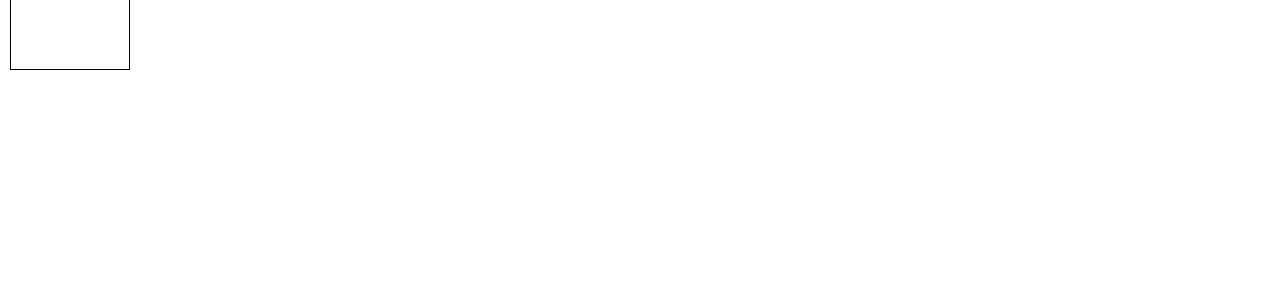
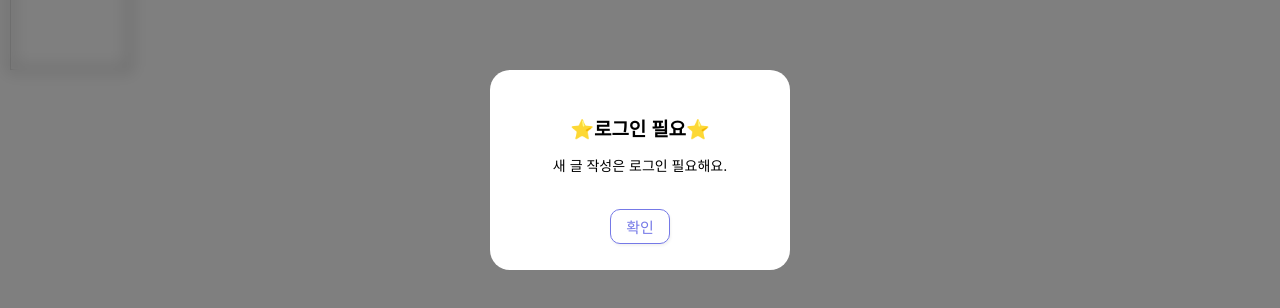
Before and after one commit to chillakilla/matdori, a React (Create React App) app: page / in a window 1280 px wide. Both pictures are taken after a click on the button "새 글 작성시 여기를 클릭하세요!". Shown: the part 330-638 px from the top of the page. Built offline with nearby package versions, Linux system fonts and the light colour scheme; no server answers; the database is empty.

Commit message:
sunday second commit2

```diff
--- a/src/components/UI/Inputform.jsx
+++ b/src/components/UI/Inputform.jsx
@@ -4,7 +4,7 @@ import { getDownloadURL, ref, uploadBytes } from 'firebase/storage';
 import React, { useState } from 'react';
 import { useDispatch, useSelector } from 'react-redux';
 import styled from 'styled-components';
-import { open_modal } from 'redux/modules/modal';
+import { openInputmodal } from 'redux/modules/modal';
 
 function Inputform() {
   const [title, setTitle] = useState('');
@@ -71,7 +71,7 @@ function Inputform() {
               await addDoc(collectionRef, newData);
 
               //4. 모달닫기
-              dispatch(open_modal(false));
+              dispatch(openInputmodal());
             } else {
               return;
             }
@@ -90,7 +90,7 @@ function Inputform() {
           </div>
 
           <StDiv>
-            <p>편의점</p>
+            <p>🏬 편의점</p>
             <select value={CVS} onChange={(event) => setCVS(event.target.value)}>
               <option>CU</option>
               <option>GS</option>
@@ -174,6 +174,10 @@ const StDiv = styled.div`
   justify-content: flex-start;
   align-items: center;
   gap: 20px;
+
+  & p {
+    padding: 2px 0px;
+  }
 `;
 
 const StContent = styled.div`
--- a/src/components/UI/InputformLayout.jsx
+++ b/src/components/UI/InputformLayout.jsx
@@ -2,31 +2,42 @@ import React from 'react';
 import Modal from 'components/UI/Modal';
 import styled from 'styled-components';
 import { useDispatch, useSelector } from 'react-redux';
-import { open_modal } from 'redux/modules/modal';
+import { openInputmodal, closeInputModal } from 'redux/modules/modal';
 import PublicModal from './PublicModal';
+import publicModal, { closePublicModal, showPublicModal } from 'redux/modules/publicModal';
 
 function InputformLayout() {
-  //redux
-  const feeds = useSelector((state) => state.addNewFeed);
   const modal = useSelector((state) => state.modal);
+  const publicModal = useSelector((state) => state.publicModal);
   const currentEmail = useSelector((state) => state.currentEmail);
   const dispatch = useDispatch();
 
-  const showModal = () => {
-    //로그인 여부 체크 (자료형 false 반환 : "",null,undefined,0 NaN)
-    if (!currentEmail) {
-      alert('로그인하셔야 새글 작성이 가능합니다.');
-      return;
-    }
-    dispatch(open_modal(true));
+  const openModal = () => {
+    dispatch(openInputmodal());
   };
+
+  const openModal_NOLogin = () => {
+    dispatch(
+      showPublicModal({
+        isUse: true,
+        title: '⭐로그인 필요⭐',
+        message: '새 글 작성은 로그인 필요해요.',
+        btnMsg: '확인',
+        btnFn: () => dispatch(closePublicModal())
+      })
+    );
+  };
+
+  const isUserLogIn = Boolean(currentEmail);
+  const handleClick = isUserLogIn ? openModal : openModal_NOLogin;
 
   return (
     <StSection>
-      <Button onClick={showModal}>
+      <Button onClick={handleClick}>
         <div> 새 글 작성시 여기를 클릭하세요!</div>
       </Button>
-      {modal && <Modal />}
+      {!isUserLogIn && publicModal.isUse && <PublicModal />}
+      {isUserLogIn && modal.isUseInput && <Modal />}
     </StSection>
   );
 }
--- a/src/components/UI/Modal.jsx
+++ b/src/components/UI/Modal.jsx
@@ -1,13 +1,13 @@
 import React, { Children } from 'react';
 import styled from 'styled-components';
 import Inputform from './Inputform';
-import { open_modal } from 'redux/modules/modal';
+import { openInputmodal, closeInputModal } from 'redux/modules/modal';
 import { useDispatch, useSelector } from 'react-redux';
-import publicModal from 'redux/modules/publicModal';
-import { showModal } from 'redux/modules/publicModal';
+import { showPublicModal } from 'redux/modules/publicModal';
 import PublicModal from './PublicModal';
 import { closePublicModal } from 'redux/modules/publicModal';
 import { useNavigate } from 'react-router-dom';
+
 function Modal() {
   const publicmodal = useSelector((state) => state.publicModal);
   const dispatch = useDispatch();
@@ -16,7 +16,7 @@ function Modal() {
   const openPublicModal = () => {
     const goOut = () => {
       dispatch(closePublicModal());
-      dispatch(open_modal(false)); //기존 모달
+      dispatch(closeInputModal()); //기존 모달
       navigator('/');
     };
 
@@ -25,28 +25,23 @@ function Modal() {
     };
 
     dispatch(
-      showModal({
+      showPublicModal({
         isUse: true,
         title: '😯 정말 나가시겠어요?',
         message: '저장하지 않은 내용은 사라져요.',
-        btnMsg: '계속 작성하기',
+        btnMsg: '계속 작성',
         btnFn: stayModal,
         btnMsg2: '나가기',
         btnFn2: goOut
       })
     );
-
-    //alert('정말 나가시겠어요?!');
-    //dispatch(closeModal(false));
-    //dispatch(open_modal(false)); //기존 모달
   };
 
   const closeModal_outside = (event) => {
     //event.target = 내가 지금 클릭한 곳
     //event.currentTarget = onClick이 할당된 element(Background)
     if (event.target === event.currentTarget) {
-      alert('정말 나가시겠어요?!');
-      dispatch(open_modal(false));
+      openPublicModal();
     }
   };
 
--- a/src/components/UI/PublicModal.jsx
+++ b/src/components/UI/PublicModal.jsx
@@ -2,7 +2,7 @@ import React from 'react';
 import styled from 'styled-components';
 import { useDispatch, useSelector } from 'react-redux';
 import { closePublicModal } from 'redux/modules/publicModal';
-import { open_modal } from 'redux/modules/modal';
+import { closeInputModal } from 'redux/modules/modal';
 
 function PublicModal() {
   const { title, message, btnMsg, btnFn, btnMsg2, btnFn2 } = useSelector((state) => state.publicModal);
@@ -10,7 +10,7 @@ function PublicModal() {
 
   const closeModal = () => {
     dispatch(closePublicModal());
-    dispatch(open_modal(false)); //기존 모달
+    dispatch(closeInputModal()); //기존 모달
   };
 
   return (
@@ -21,8 +21,8 @@ function PublicModal() {
           <p>{message}</p>
         </TitieAndContent>
         <ButtonDiv>
-          {btnMsg && <button onClick={btnFn}>{btnMsg} </button>}
-          {btnMsg2 && <button onClick={btnFn2}>{btnMsg2} </button>}
+          {btnMsg && <FirstBtn onClick={btnFn}>{btnMsg} </FirstBtn>}
+          {btnMsg2 && <SecondtBtn onClick={btnFn2}>{btnMsg2} </SecondtBtn>}
         </ButtonDiv>
       </Container>
     </BackGround>
@@ -45,7 +45,7 @@ const Container = styled.div`
   height: 200px;
 
   /*최상단 위치 */
-  z-index: 150;
+  z-index: 999;
 
   /*중앙배치 */
   /*translate:본인 사이즈 기준 */
@@ -62,26 +62,51 @@ const TitieAndContent = styled.div`
   justify-content: center;
   flex-direction: column;
   align-items: center;
-  padding: 50px;
+  padding-top: 50px;
+  padding-bottom: 20px;
   //padding-bottom: 10px;
   gap: 10px;
+  & h2 {
+    font-weight: 600;
+    font-size: 19px;
+    padding-bottom: 10px;
+  }
+  & p {
+    font-size: 14px;
+    white-space: pre-wrap;
+    min-height: 30px;
+  }
 `;
 
 const ButtonDiv = styled.div`
   display: flex;
-  justify-content: space-evenly;
+  justify-content: center;
   align-items: center;
+  gap: 10px;
 `;
 
-const Button = styled.button`
-  position: absolute;
-  right: 10px;
-  top: 10px;
+const FirstBtn = styled.button`
+  border: 1px solid #7579e7;
+  background-color: #fff;
+  color: #7579e7;
+  border-radius: 10px;
+  padding: 6px 15px 6px 15px;
+  font-weight: 500;
+  font-size: 15px;
+  box-shadow: 1px 2px 3px 0px #f2f2f2;
+  outline: none;
+`;
 
-  border: none;
-
-  font-weight: 700;
-  border-radius: 12px;
+const SecondtBtn = styled.button`
+  border: 1px solid #7579e7;
+  background-color: #7579e7;
+  color: white;
+  border-radius: 10px;
+  padding: 6px 15px 6px 15px;
+  font-weight: 500;
+  font-size: 15px;
+  box-shadow: 1px 2px 3px 0px #f2f2f2;
+  outline: none;
 `;
 
 export default PublicModal;
--- a/src/redux/modules/modal.js
+++ b/src/redux/modules/modal.js
@@ -1,19 +1,28 @@
 //1.action item
-const OPEN_MODAL = 'OPEN_MODAL';
+const OPENINPUTMODAL = 'OPENINPUTMODAL';
+const CLOSEINPUTMODAL = 'CLOSEINPUTMODAL';
+//2.action creator
+export const closeInputModal = () => {
+  return { type: CLOSEINPUTMODAL };
+};
 
-//2.action creator
-export const open_modal = (payload) => {
-  return { type: OPEN_MODAL, payload };
+export const openInputmodal = () => {
+  return { type: OPENINPUTMODAL };
 };
 
 //3. initialState
-const initialState = false;
+const initialState = { isUseInput: false };
 
 //4. reducer
 const modal = (state = initialState, action) => {
   switch (action.type) {
-    case OPEN_MODAL:
-      return (state = action.payload);
+    case CLOSEINPUTMODAL:
+      console.log('인풋닫기');
+      return { ...state, isUseInput: false };
+
+    case OPENINPUTMODAL:
+      console.log('인풋열기');
+      return { ...state, isUseInput: true };
 
     default:
       return state;
--- a/src/redux/modules/publicModal.js
+++ b/src/redux/modules/publicModal.js
@@ -7,15 +7,15 @@ export const closePublicModal = () => {
   return { type: CLOSEMODAL };
 };
 
-export const showModal = (payload) => {
+export const showPublicModal = (payload) => {
   return { type: SHOWMODAL, payload };
 };
 
 //initaiState
-const initaiState = { isUse: false, title: '제목', message: '메세지', btnMsg: '', btnFn: '', btnMsg2: '', btnFn2: '' };
+const initialState = { isUse: false, title: '제목', message: '메세지', btnMsg: '', btnFn: '', btnMsg2: '', btnFn2: '' };
 
 //reducer
-const publicModal = (state = initaiState, action) => {
+const publicModal = (state = initialState, action) => {
   switch (action.type) {
     case CLOSEMODAL:
       return { ...state, isUse: false };
@@ -23,7 +23,7 @@ const publicModal = (state = initaiState, action) => {
     case SHOWMODAL:
       console.log('reducer', action.payload);
       //const data = action.payload;
-      return { ...action.payload };
+      return { ...state, ...action.payload };
 
     default:
       return state;
```
